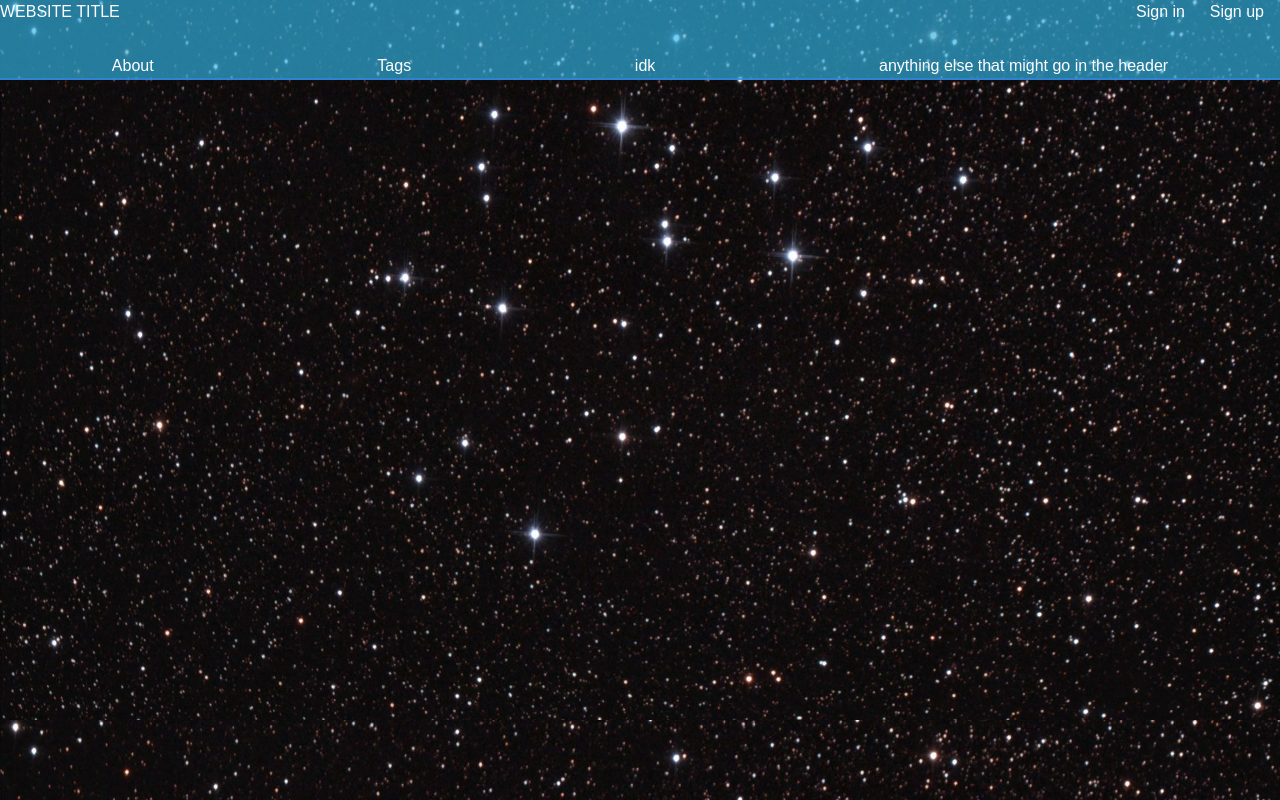
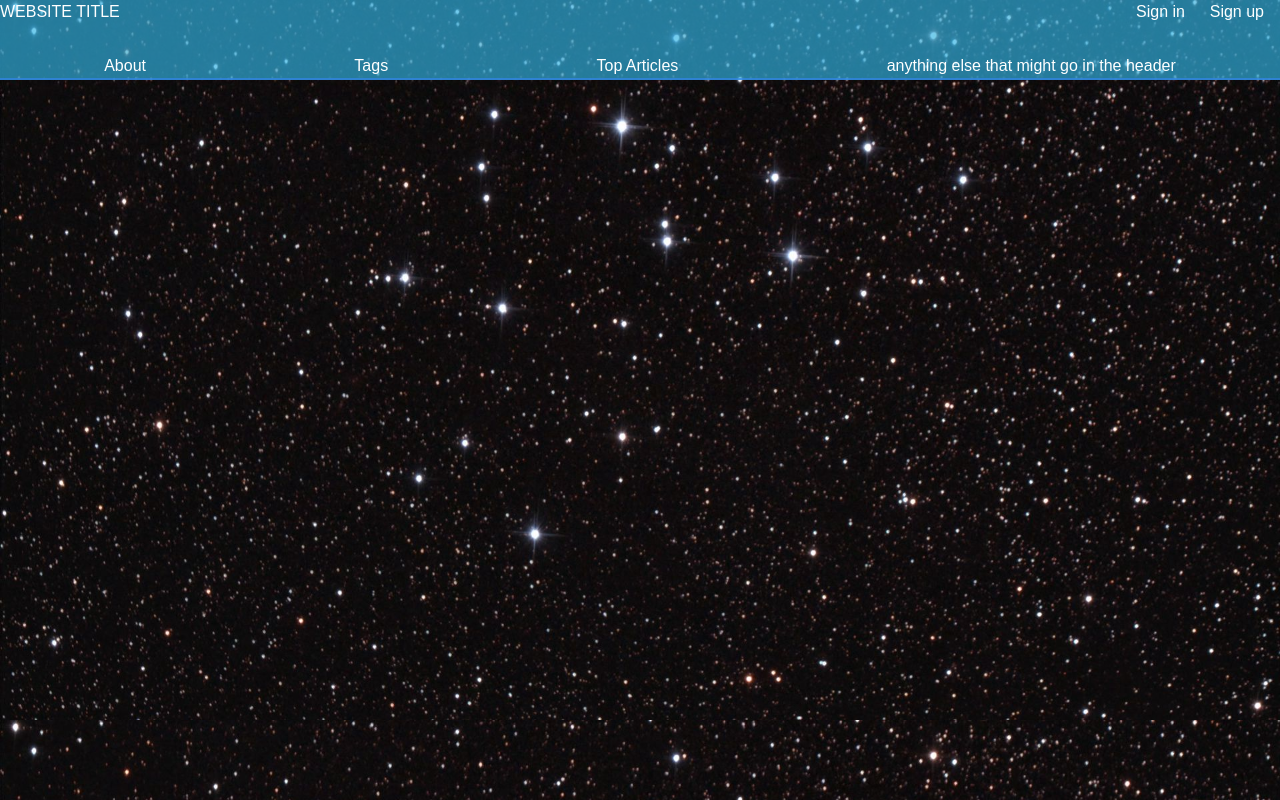
Before and after one commit to Connoroni/ShipSpace, a Next.js app: page /article/1 in a window 1280 px wide. Built offline with nearby package versions, Linux system fonts and the light colour scheme; no server answers; the database is empty.

Commit message:
added Top Articles tab in header

```diff
--- a/src/app/components/Header.jsx
+++ b/src/app/components/Header.jsx
@@ -32,7 +32,7 @@ export default function Header() {
       <nav className={styles.nav}>
         <Link href="#">About</Link>
         <Link href="#">Tags</Link>
-        <Link href="#">idk</Link>
+        <Link href="#">Top Articles</Link>
         <Link href="#">anything else that might go in the header</Link>
       </nav>
     </header>
```
